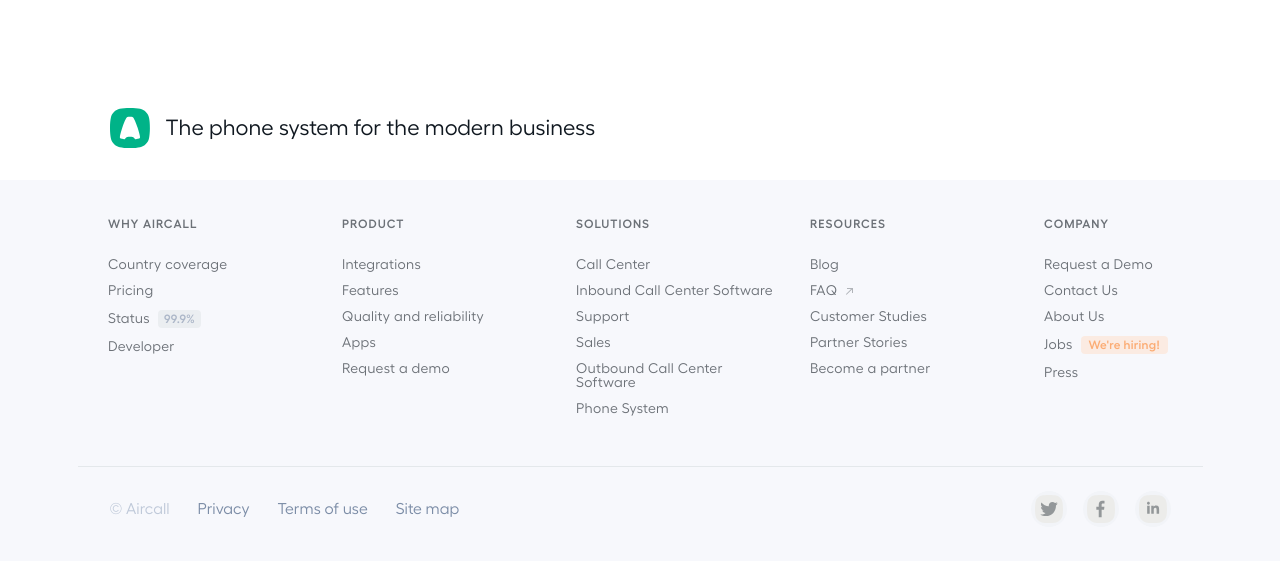
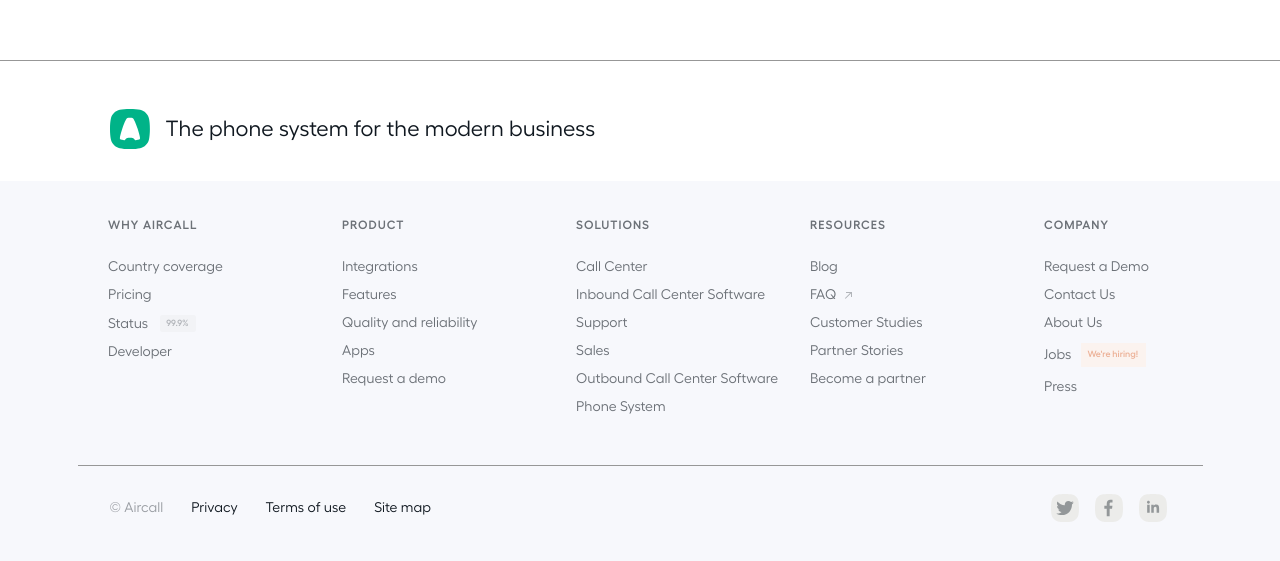
Before and after one commit to 01001101CK/aircall-podcast, a Next.js app: page / in a window 1280 px wide. Shown: the part 2189-2750 px from the top of the page. Built offline with nearby package versions, Linux system fonts and the light colour scheme.

Commit message:
prep for sm implementation

```diff
--- a/app/globals.css
+++ b/app/globals.css
@@ -59,7 +59,9 @@
   --gray-light: #D3D5DC;
   --gray-dark: #101820;
   --gray-30: #7B8CA6;
+  --gray-stroke: #979797;
   --gray-50: #D9D9D680;
+  --gray-50-rgb: 228, 242, 248;
   --accent: #E68354;
   --accent-light: #FFF0E8;
   --white: #FFFFFF;
@@ -68,6 +70,7 @@
   --pink: #FF7B7B;
   --green: #00B388;
   --font-fellix: 'Fellix', sans-serif;
+  --gradient-hero-bg: linear-gradient(180deg, #E4F2F8 0%, #E4F2F8 0%, #E4F2F8 0%, rgba(228, 242, 248, 0) 100%);
 }
 
 @theme inline {
--- a/components/footer.module.css
+++ b/components/footer.module.css
@@ -1,5 +1,6 @@
 .footer {
   font-family: inherit;
+  border-top: 1px solid var(--gray-stroke);
 }
 
 .footerTop {
@@ -57,12 +58,9 @@
 }
 
 .footerCol a {
-  color: #181c32;
-  text-decoration: none;
   font-size: 14px;
   font-weight: 400;
-  line-height: 100%;
-  letter-spacing: 0.02em;
+  line-height: 1rem;
   margin-bottom: 2px;
   display: flex;
   align-items: center;
@@ -77,13 +75,20 @@
   gap: 6px;
 }
 .statusBadge {
-  background: #e4e8eb;
-  color: #7b8ca6;
-  font-size: 0.75rem;
+  background: var(--gray-50);
+  color: var(--gray-dark);
+  width: 36px;
+  height: 17px;
+  border-radius: 2px;
+  opacity: 0.5;
+  color: var(--gray-dark);
+  font-size: 9px;
   font-weight: 600;
-  border-radius: 4px;
+  line-height: 24px;
   padding: 2px 6px;
-  margin-left: 2px;
+  margin-left: 6px;
+  display: flex;
+  align-items: center;
 }
 
 .jobsRow {
@@ -92,13 +97,16 @@
   gap: 6px;
 }
 .hiringBadge {
-  background: #ffe3d1;
-  color: #ff7a1a;
-  font-size: 0.75rem;
+  width: 65px;
+  height: 24px;
+  background: var(--accent-light);
+  color: var(--accent);
+  font-size: 9px;
   font-weight: 600;
-  border-radius: 4px;
-  padding: 2px 8px;
-  margin-left: 2px;
+  margin-left: 4px;
+  display: flex;
+  align-items: center;
+  padding: 6px;
 }
 
 .linkIcon {
@@ -106,7 +114,7 @@
 }
 
 .footerBottom {
-  border-top: 1px solid #e4e8eb;
+  border-top: 1px solid var(--gray-stroke);
   margin-top: 40px;
   padding: 24px 0 0 0;
   display: flex;
@@ -122,20 +130,20 @@
   display: flex;
   align-items: center;
   gap: 28px;
-  color: #bfc9d9;
-  font-size: 0.98rem;
+  color: var(--primary-dark);
+  font-size: 14px;
+  font-weight: 400;
+  line-height: 16px;
   margin-left: 32px;
 }
-.legalLinks a {
-  color: #7b8ca6;
-  text-decoration: none;
-  font-size: 0.98rem;
+.legalLinks span {
+  opacity: 0.4;
 }
 
 .socialLinks {
   display: flex;
   align-items: center;
-  gap: 16px;
+  gap: 8px;
   margin-right: 32px;
 }
 .socialLinks a {
@@ -144,12 +152,8 @@
   justify-content: center;
   width: 36px;
   height: 36px;
-  background: #f2f4f8;
   border-radius: 50%;
-  transition: background 0.2s;
-}
-.socialLinks a:hover {
-  background: #e4e8eb;
+
 }
 
 @media (max-width: 1100px) {
--- a/components/hero.module.css
+++ b/components/hero.module.css
@@ -10,7 +10,7 @@
 }
 
 .pageGradientBg {
-  background: linear-gradient(180deg, #E4F2F8 0%, #E4F2F8 0%, #E4F2F8 0%, rgba(228, 242, 248, 0) 100%);
+  background: var(--gradient-hero-bg);
 }
 
 .heroContent {
--- a/components/hero.tsx
+++ b/components/hero.tsx
@@ -27,9 +27,9 @@
         </div>
       </div>
       <div className={styles.heroImages}>
-              <Image className={styles.imageLeft} src="/Female-Yellow.png" alt="Podcast 1" width={250} height={250}/>
-              <Image className={styles.imageCenter} src="/Female-Blue.png" alt="Podcast 2" width={354} height={354} />
-              <Image className={styles.imageRight} src="/Male-pink.png" alt="Podcast 3" width={299} height={299} />
+              <Image className={styles.imageLeft} src="/Female-Yellow.png" alt="Podcast 1" width={250} height={250} loading="eager"/>
+              <Image className={styles.imageCenter} src="/Female-Blue.png" alt="Podcast 2" width={354} height={354} loading="eager"/>
+              <Image className={styles.imageRight} src="/Male-pink.png" alt="Podcast 3" width={299} height={299} loading="eager"/>
       </div>
           <div className={styles.pageGradientBg}></div>
     </section>
--- a/components/latest-releases.tsx
+++ b/components/latest-releases.tsx
@@ -23,7 +23,7 @@
         <div className={styles.releasesGrid}>
           <article className={styles.releaseCard}>
             <div className={styles.cardImageWrapper}>
-                <Image src="/podcast1.png" alt="The Power of Conversation" fill className={styles.cardImage} />
+                          <Image src="/podcast1.png" alt="The Power of Conversation" fill className={styles.cardImage} loading="eager" />
             </div>
             <div className={styles.cardMeta}>
               <span className={styles.cardMetaEpisode}>S01E01</span>
@@ -37,7 +37,7 @@
           </article>
           <article className={styles.releaseCard}>
             <div className={styles.cardImageWrapper}>
-                <Image src="/podcast2.png" alt="The Power of Conversation" fill className={styles.cardImage} />
+                          <Image src="/podcast2.png" alt="The Power of Conversation" fill className={styles.cardImage} loading="eager" />
             </div>
             <div className={styles.cardMeta}>
               <span className={styles.cardMetaEpisode}>S01E01</span>
```
